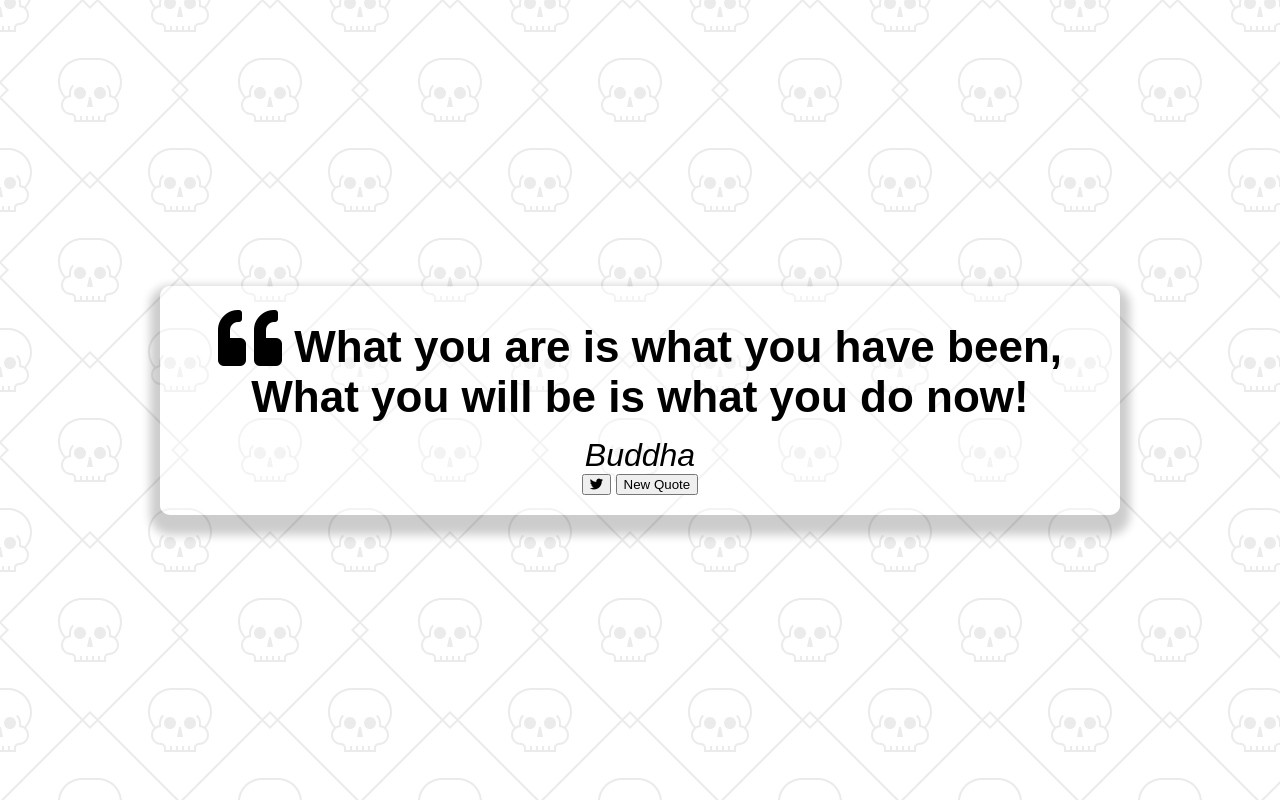
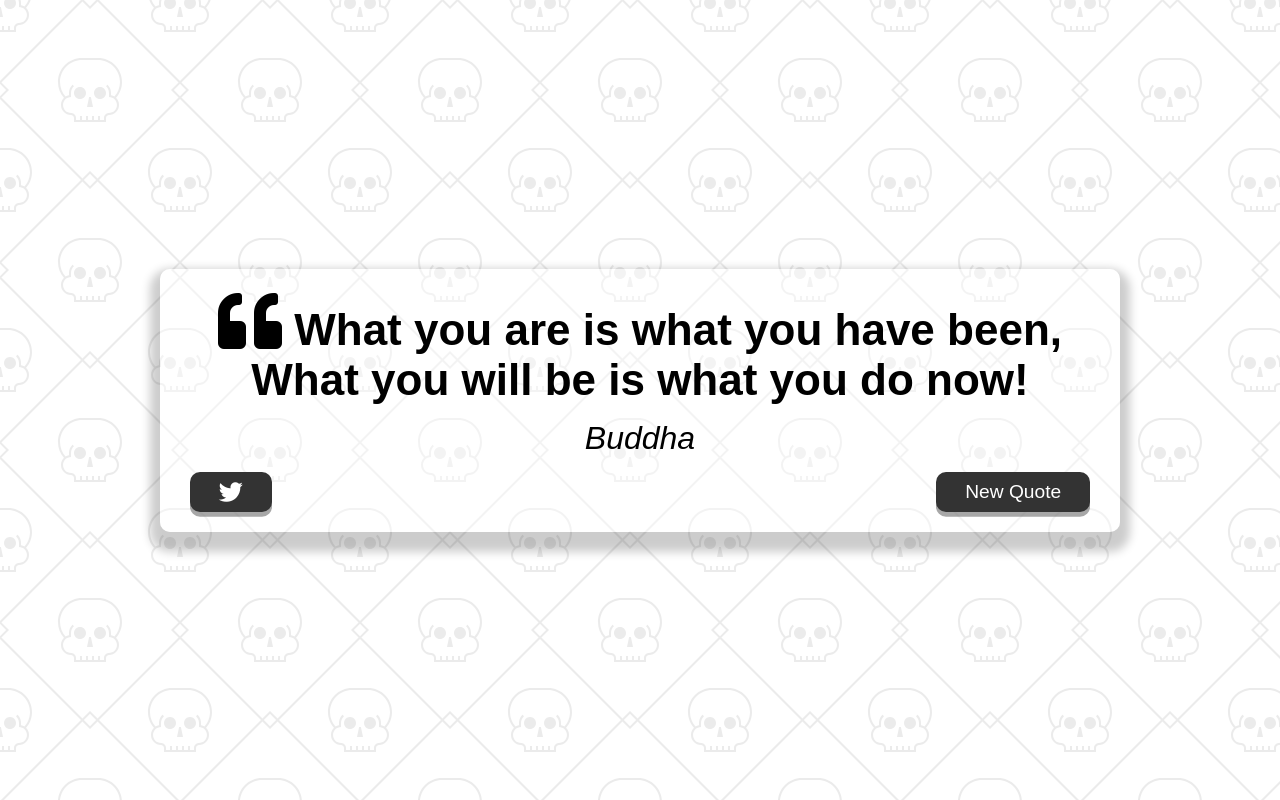
Before and after one commit to wesleychristelis/quote-generator, a plain HTML site: page quote generator/index.html in a window 1280 px wide. Drawn offline with Linux system fonts and the light colour scheme.

Commit message:
update  stylling

```diff
--- a/quote generator/style.css
+++ b/quote generator/style.css
@@ -50,6 +50,41 @@ body {
     font-style: italic;
 }
 
+.button-container{
+    margin-top: 15px;
+    display: flex;
+    justify-content: space-between;
+}
+
+button {
+    cursor: pointer;
+    font-size: 1.2rem;
+    height: 2.5rem;
+    border: none;
+    border-radius: 10px;
+    color: #ffffff;
+    background-color: #333;
+    outline: none;
+    padding: 0.5rem 1.8rem 0.5rem 1.8rem;
+    box-shadow: 0 0.3rem rgba(121, 121, 121, 0.65);
+}
+
+button:hover {
+    filter: brightness(175%);
+}
+button:active {
+    transform: translate(0, 0.3rem);
+    box-shadow: 0 0.1rem rgba(255, 255, 255, 0.65);
+}
+
+.twitter-button:hover{
+    color: #38a1f3;
+}
+
+.fa-twitter{
+    font-size: 1.5rem;
+}
+
 /* Media Query */
 
 @media screen and (max-width: 1000px){
```
Also changed, not shown: 1 other file.
